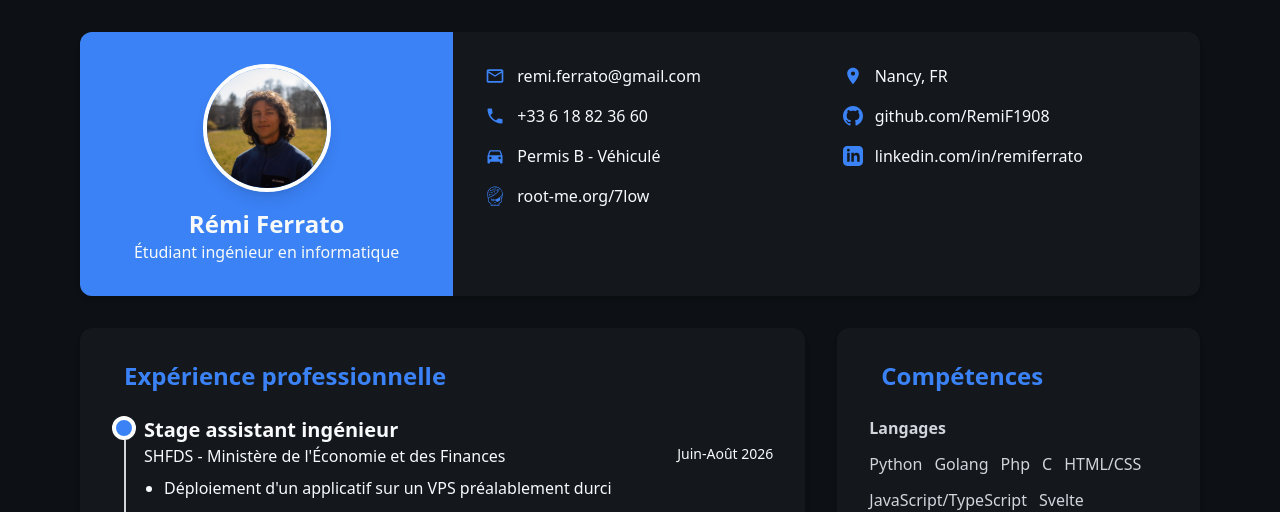
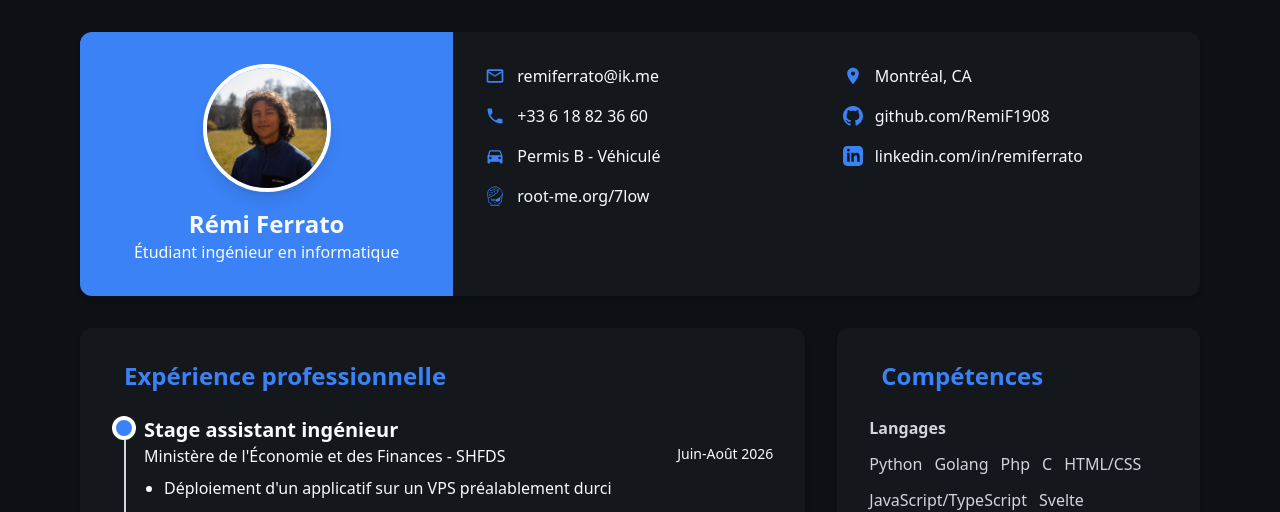
Before and after one commit to RemiF1908/cv, a SvelteKit app: page / in a window 1280 px wide. Shown: the top 512 px of the page. Built offline with nearby package versions, Linux system fonts and the light colour scheme; no server answers.

Commit message:
feat: maj quebec

```diff
--- a/src/components/Education.svelte
+++ b/src/components/Education.svelte
@@ -3,7 +3,7 @@
     export let education = [
        {
         degree: "Maîtrise d'informatique - Cheminement en cybersécurité",
-        institution: "Université de Sherbrooke (Canada - QC)",
+        institution: "Université de Sherbrooke, Montréal, Canada",
         period: "2026 - 2027"
       },
       {
--- a/src/components/Experience.svelte
+++ b/src/components/Experience.svelte
@@ -5,7 +5,7 @@
     const experiences = [
       {
         title: "Stage assistant ingénieur",
-        company: "SHFDS - Ministère de l'Économie et des Finances",
+        company: "Ministère de l'Économie et des Finances - SHFDS",
         period: "Juin-Août 2026",
         bullets: [
           "Déploiement d'un applicatif sur un VPS préalablement durci",
--- a/src/components/Header.svelte
+++ b/src/components/Header.svelte
@@ -5,9 +5,9 @@
       title: "Étudiant ingénieur en informatique",
       image: "/images/photo.jpg",
       contact: {
-        email: "remi.ferrato@gmail.com",
+        email: "remiferrato@ik.me",
         phone: "+33 6 18 82 36 60",
-        location: "Nancy, FR"
+        location: "Montréal, CA"
       },
       social: {
         github: "github.com/RemiF1908",
```
